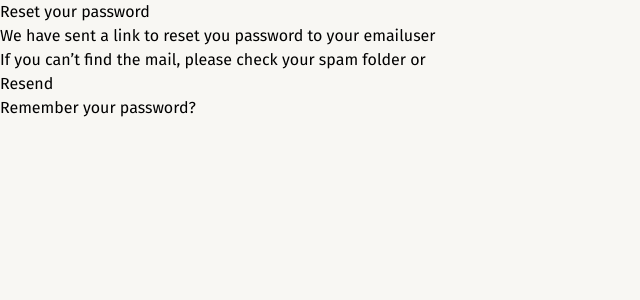
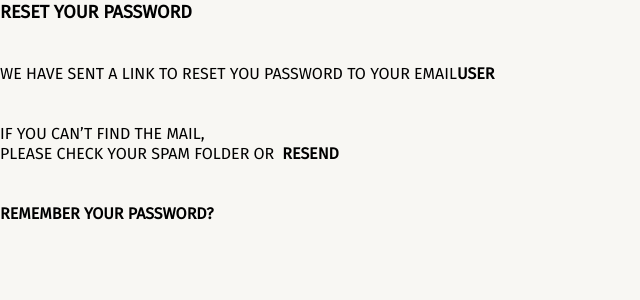
Before and after one commit to Ir-ra/read, a Next.js app: page /reset_password in a window 1280 px wide. Shown: the top 300 px of the page, without its empty margins (0-640 px from the left). Built offline with nearby package versions, Linux system fonts and the light colour scheme; no server answers.

Commit message:
added reset password component

```diff
--- a/src/components/Auth/ForgotPassword.tsx
+++ b/src/components/Auth/ForgotPassword.tsx
@@ -50,8 +50,6 @@ function Forgot_password() {
 
   return (
     <div>
-      {!isUser ? (
-        <>
       <div className=" desktop:mt-10"></div>
       <div className="hidden desktop:block desktop:mb-[72px]">
         <Logo />
@@ -61,6 +59,8 @@ function Forgot_password() {
           className=" flex flex-col max-w-[327px] mx-auto
               tablet:max-w-[436px] desktop:mx-0 desktop:min-w-[440px]"
         >
+          {!isUser ? (
+            <>
               <h2 className="text-s font-bold uppercase mb-6 desktop:text-l">
                 Forgot password
               </h2>
@@ -102,13 +102,13 @@ function Forgot_password() {
                 )}
                 <Button title="Send" />
               </form>
-            </div>
-          </div>
             </>
           ) : (
             <Reset email={userEmail} />
           )}
         </div>
+      </div>
+    </div>
   );
 }
 
--- a/src/components/Auth/ResetPassword.tsx
+++ b/src/components/Auth/ResetPassword.tsx
@@ -4,20 +4,40 @@ export const Reset = ({ email }: { email: string }) => {
   const handleResendClick = () => {
     window.location.reload();
   };
+
+  const mainText = "text-xxxs font-light uppercase tablet:text-xxs";
   return (
-    <div>
-      <h2>Reset your password</h2>
-      <p>
+    <div className="flex gap-10 flex-col">
+      <h2 className="text-s font-bold uppercase desktop:text-l ">
+        Reset your password
+      </h2>
+      <p className={mainText}>
         We have sent a link to reset you password to your email
-        <span>{email}</span>
+        <span className="text-xxxs font-bold uppercase tablet:text-xxs">
+          {email}
+        </span>
       </p>
-      <div>
-        <p>If you can’t find the mail, please check your spam folder or</p>
-        <button type="button" onClick={handleResendClick}>
+
+      <div className="flex gap-2 items-end">
+        <p className={mainText}>
+          If you can’t find the mail,
+          <br />
+          please check your spam folder or
+        </p>
+        <button
+          type="button"
+          onClick={handleResendClick}
+          className="text-xxxs font-bold uppercase tablet:text-xxs"
+        >
           Resend
         </button>
       </div>
-      <Link href="/login"> Remember your password?</Link>
+      <Link
+        href="/login"
+        className="text-xxxs font-bold uppercase tablet:text-xxs"
+      >
+        Remember your password?
+      </Link>
     </div>
   );
 };
```
Lines whose indentation alone changed are shown as unchanged.
